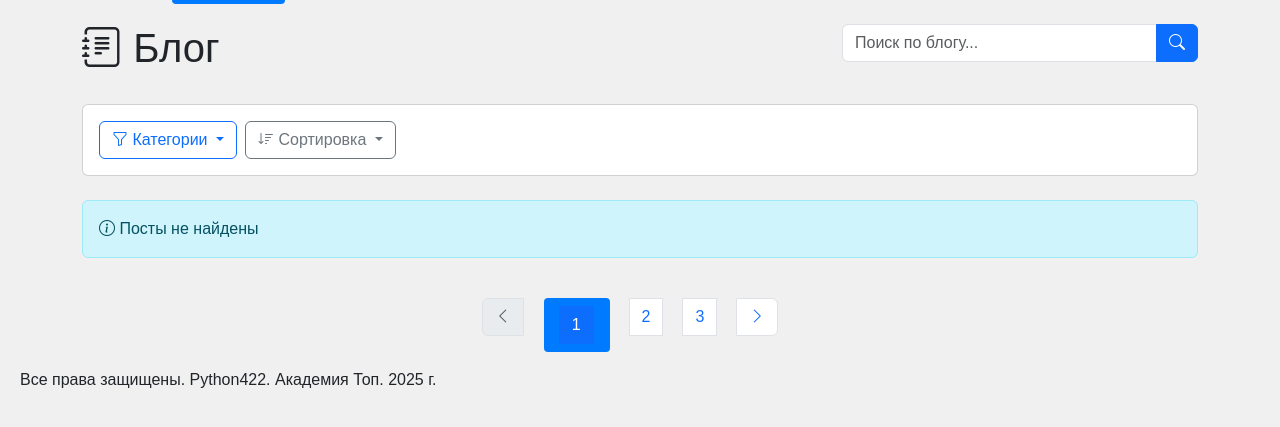
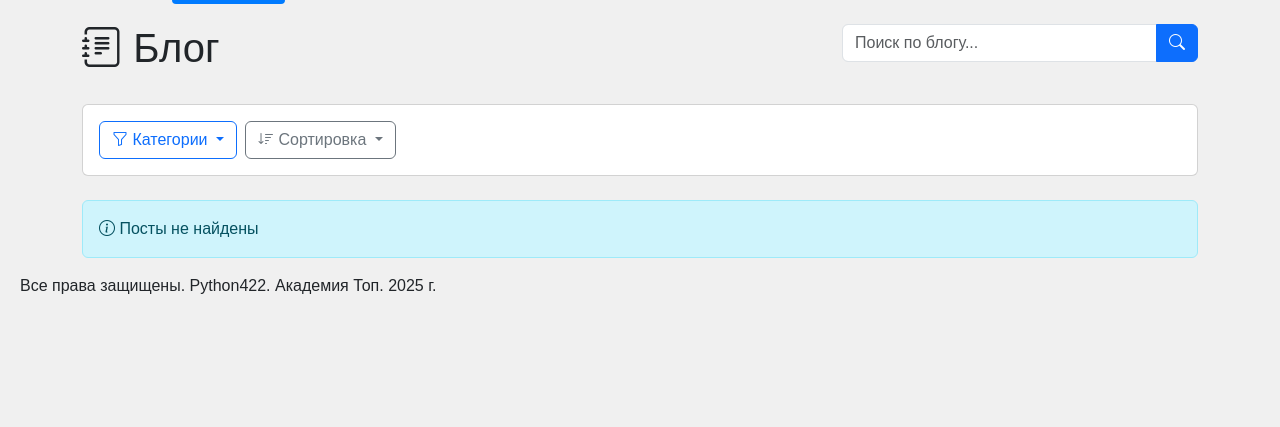
Before and after one commit to VladimirMonin/django_422, a Django app: page /posts/ in a window 1280 px wide. Shown: the part 44-471 px from the top of the page. Run offline with Django 5.2, Linux system fonts and the light colour scheme; data that the repository does not hold is empty.

Commit message:
templates: убрал пагинацию из каталога постов и добавил ссылку на все посты этой же категории

```diff
--- a/python_blog/templates/blog.html
+++ b/python_blog/templates/blog.html
@@ -65,24 +65,5 @@
             {% endfor %}
         </div>
     </div>
-
-    <!-- Пагинация -->
-    <div class="row mt-4">
-        <div class="col-12">
-            <nav aria-label="Page navigation">
-                <ul class="pagination justify-content-center">
-                    <li class="page-item disabled">
-                        <a class="page-link" href="#"><i class="bi bi-chevron-left"></i></a>
-                    </li>
-                    <li class="page-item active"><a class="page-link" href="#">1</a></li>
-                    <li class="page-item"><a class="page-link" href="#">2</a></li>
-                    <li class="page-item"><a class="page-link" href="#">3</a></li>
-                    <li class="page-item">
-                        <a class="page-link" href="#"><i class="bi bi-chevron-right"></i></a>
-                    </li>
-                </ul>
-            </nav>
-        </div>
-    </div>
 </div>
 {% endblock %}
```
Also changed, not shown: python_blog/templates/post_preview_include.html (+6 -1 lines).
